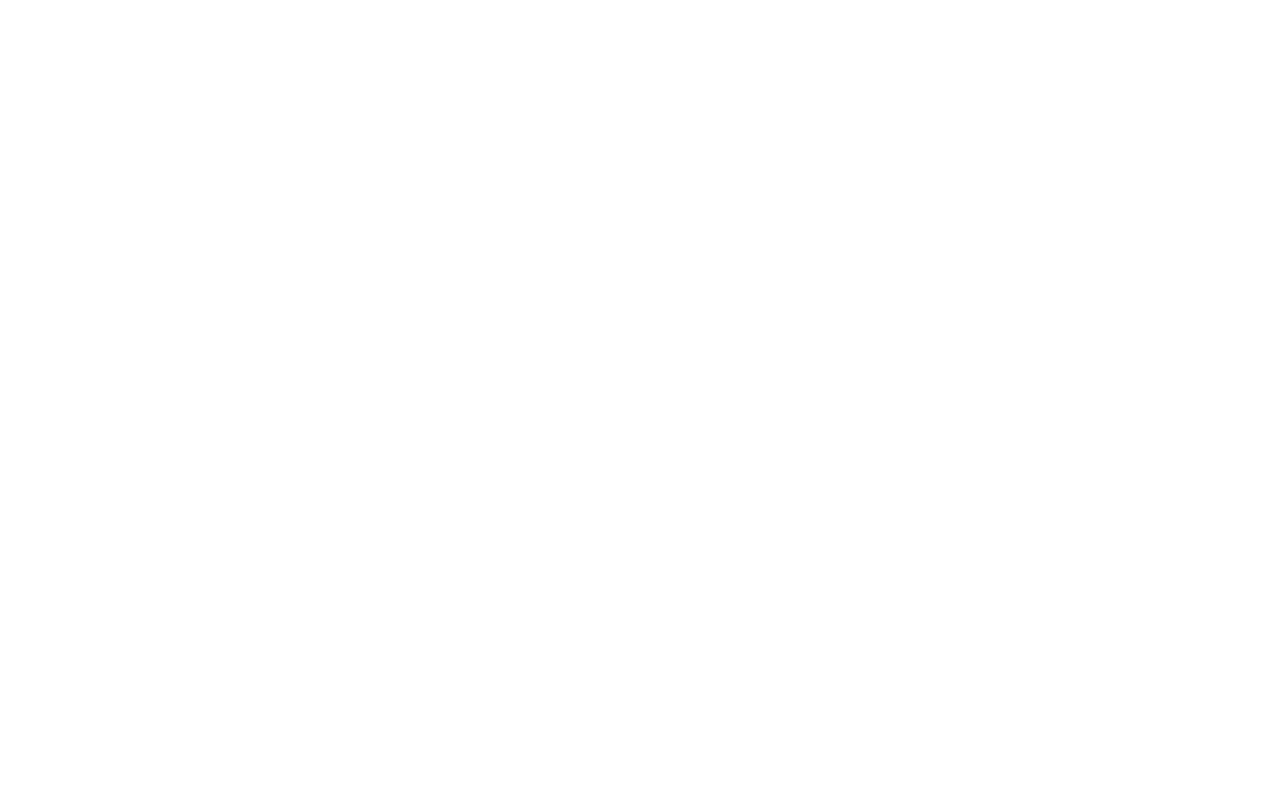
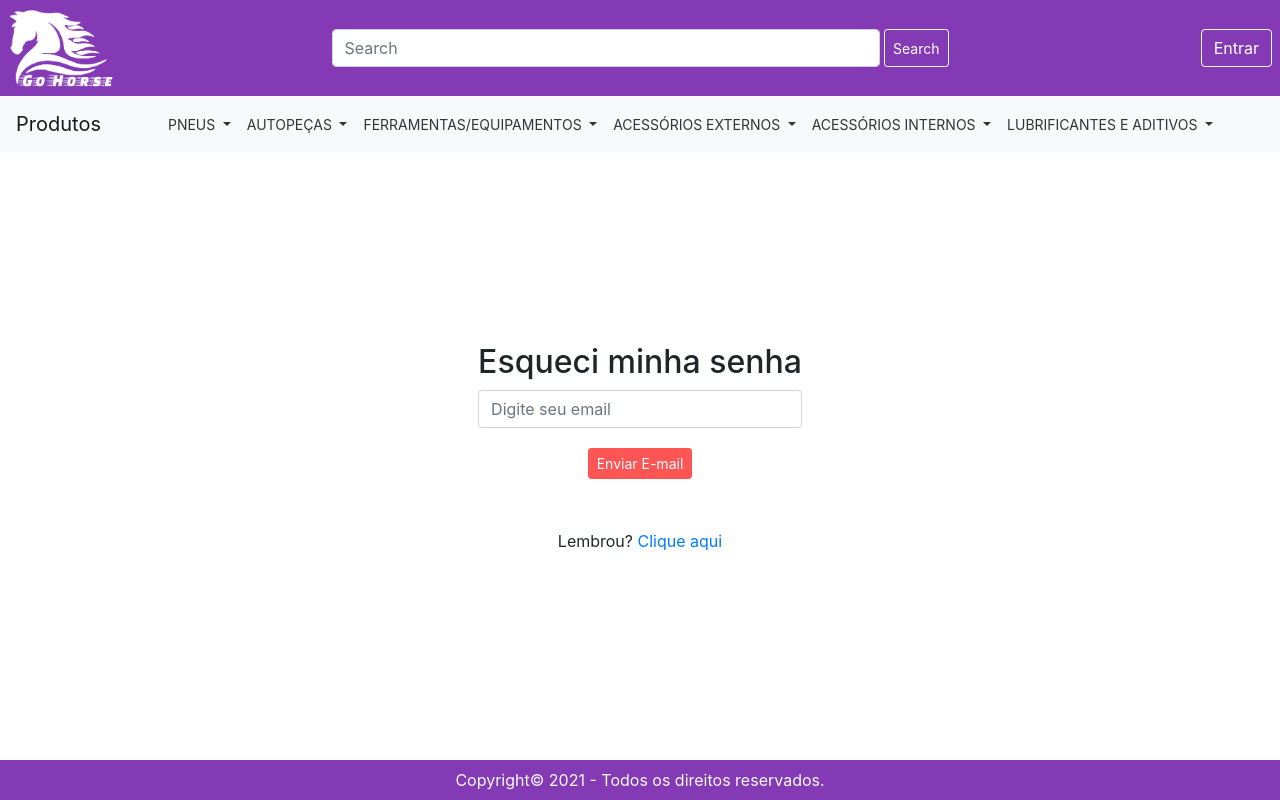
Before and after one commit to Elff26/go-horse, an Angular app: page /forgot-password in a window 1280 px wide. Before the commit this address led to /. Built offline with nearby package versions, Linux system fonts and the light colour scheme.

Commit message:
Add Component Forgot-Password and Add Routing

```diff
--- a/src/app/app-routing.module.ts
+++ b/src/app/app-routing.module.ts
@@ -1,9 +1,9 @@
 import { NgModule } from '@angular/core';
 import { RouterModule, Routes } from '@angular/router';
+import { ForgotPassswordComponent } from './components/forgot-password/forgot-passsword.component';
 import { LoginComponent } from './components/login/login.component';
 import { MyCarComponent } from './components/my-car/my-car.component';
 import { ProductDetailComponent } from './components/product-detail/product-detail.component';
-
 import { ProductListComponent } from './components/product-list/product-list.component';
 import { ProductSearchComponent } from './components/product-search/product-search.component';
 
@@ -32,6 +32,10 @@ const routes: Routes = [
   {
     path: 'login',
     component: LoginComponent
+  },
+  {
+    path: 'forgot-password',
+    component: ForgotPassswordComponent
   }
 ];
 
--- a/src/app/app.module.ts
+++ b/src/app/app.module.ts
@@ -1,6 +1,5 @@
 import { NgModule } from '@angular/core';
 import { BrowserModule } from '@angular/platform-browser';
-
 import { AppRoutingModule } from './app-routing.module';
 import { AppComponent } from './app.component';
 import { CardProductComponent } from './components/card-product/card-product.component';
@@ -17,6 +16,7 @@ import { ProductDetailComponent } from './components/product-detail/product-deta
 import { MyCarComponent } from './components/my-car/my-car.component';
 import { LoginComponent } from './components/login/login.component';
 import { RegistrationComponent } from './components/registration/registration.component';
+import { ForgotPassswordComponent } from './components/forgot-password/forgot-passsword.component';
 
 @NgModule({
   declarations: [
@@ -34,7 +34,8 @@ import { RegistrationComponent } from './components/registration/registration.co
     ProductDetailComponent,
     MyCarComponent,
     LoginComponent,
-    RegistrationComponent
+    RegistrationComponent,
+    ForgotPassswordComponent
 ],
   imports: [
     BrowserModule,
--- /dev/null
+++ b/src/app/components/forgot-password/forgot-passsword.component.css
@@ -0,0 +1,4 @@
+.content-button{
+    display: flex;
+    justify-content: center;
+}
--- /dev/null
+++ b/src/app/components/forgot-password/forgot-passsword.component.html
@@ -0,0 +1,22 @@
+<div class="container">
+    <app-header></app-header>
+
+    <div class="content">
+        <form class="form-signin" method="POST" action="" >
+            <h2 class="form-signin-heading text-center">Esqueci minha senha</h2>
+            <div style="padding-bottom: 20px;">
+            <input class="form-control" id="email" placeholder="Digite seu email" type="text">
+            </div>
+            <div class="content-button">
+                <input class="btn default-btn btn-sm" value="Enviar E-mail" name="recpassword" type="submit">
+            </div>
+
+            <div class="text-center" style="margin-top:50px;">
+            Lembrou?
+            <a href="login.php">Clique aqui</a>
+            </div>
+            </form>
+    </div>
+
+    <app-footer></app-footer>
+  </div>
--- /dev/null
+++ b/src/app/components/forgot-password/forgot-passsword.component.ts
@@ -0,0 +1,15 @@
+import { Component, OnInit } from '@angular/core';
+
+@Component({
+  selector: 'app-forgot-passsword',
+  templateUrl: './forgot-passsword.component.html',
+  styleUrls: ['./forgot-passsword.component.css', '../../app.component.css']
+})
+export class ForgotPassswordComponent implements OnInit {
+
+  constructor() { }
+
+  ngOnInit(): void {
+  }
+
+}
```
Also changed, not shown: 1 other file (tests, documents, lock files or other folders).
